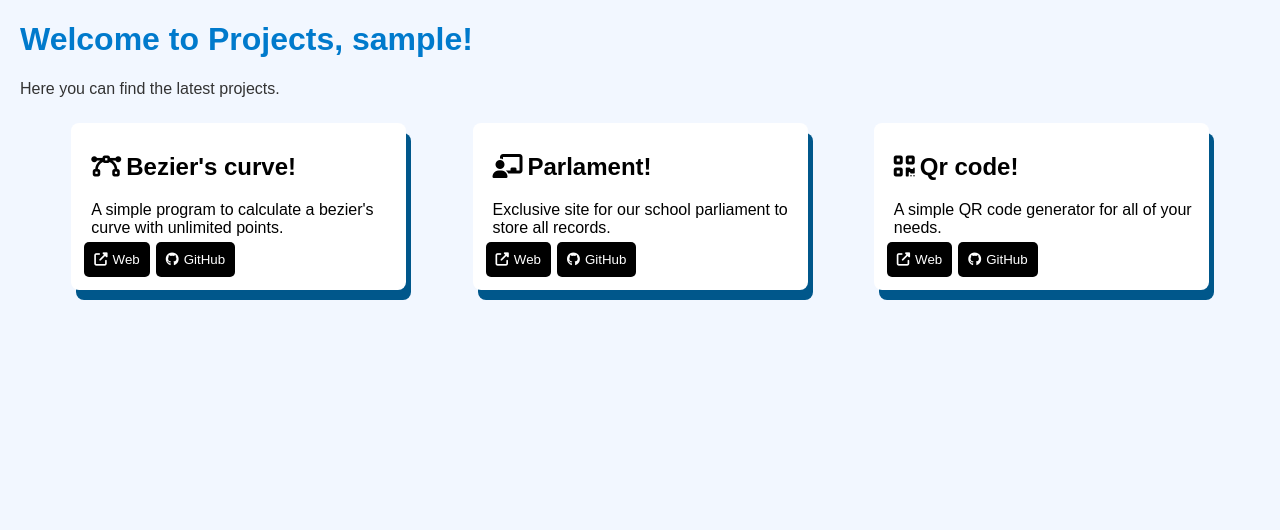
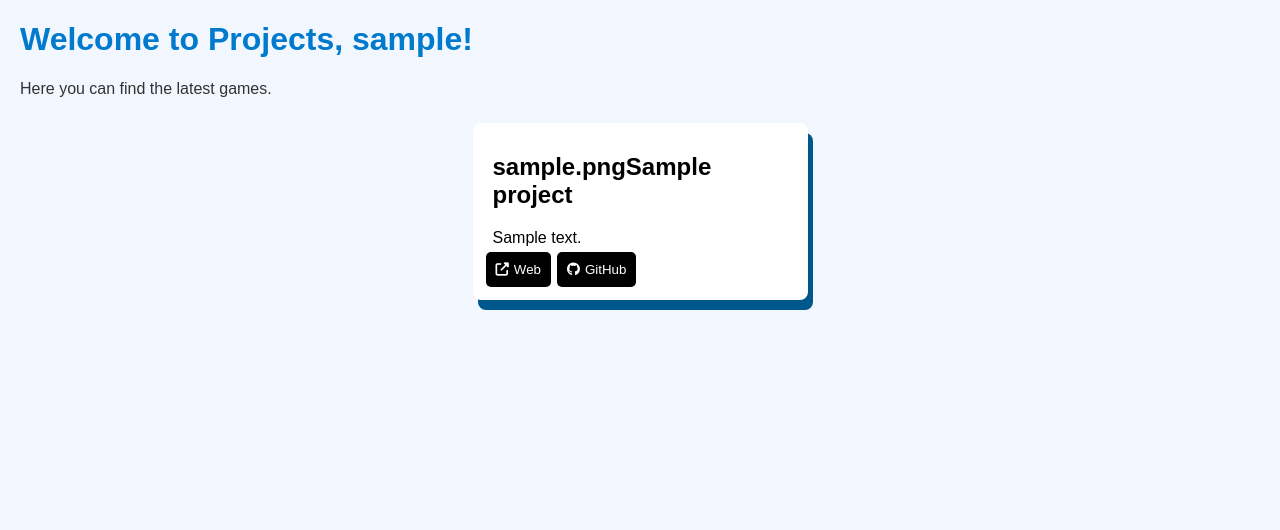
Before and after one commit to pascaljura/alba-rosa.cz, a PHP site: page /projects/ in a window 1280 px wide. Shown: the part 80-610 px from the top of the page. Run offline with PHP 8.4, Linux system fonts and the light colour scheme; the visitor is signed in with stand-in values (Sample User, id 1); tables that the repository leaves empty or names only in its code hold one stand-in row (values such as "Sample post"); a stand-in replaces the project's code that opens the database connection; some libraries are stand-ins or nearby versions.

Commit message:
Zobrazování projects a gamehub na základě databáze

```diff
--- a/projects/index.php
+++ b/projects/index.php
@@ -13,7 +13,6 @@ if (isset($_SESSION['user_id'])) {
   } else {
     $project_access = 0;
   }
-  $conn->close();
   echo '
 <html lang="en">
 
@@ -37,43 +36,38 @@ if (isset($_SESSION['user_id'])) {
   echo "
     <h1>Welcome to Projects, $username!</h1>";
   if ($project_access == 1) {
-    echo '<p>Here you can find the latest projects.</p>';
-    echo '<div class="showcont">';
+    // Získání dat z tabulky gamehub
+    $query = "SELECT * FROM projects";
+    $result = $conn->query($query);
 
-    echo '<div class="show" id="projshow">
-              <div class="button-text">
-                  <h2><i class="fa-solid fa-bezier-curve"></i>Bezier\'s curve!</h2>
-                  <h>A simple program to calculate a bezier\'s curve with unlimited points.</h>
-              </div>
-              <div class="button-container">
-              <button class="project-button" onclick="window.open(\'../bezier/\', \'_blank\');"><i class="fa-solid fa-up-right-from-square"></i>Web</button>
-              <button class="project-button" onclick="window.open(\'https://github.com/matkolo1/bezier\', \'_blank\');"><i class="fa-brands fa-github"></i>GitHub</button>
-              </div>
-              </div>';
+    if ($result->num_rows > 0) {
+      echo '
+      <p>Here you can find the latest games.</p>
+            </div><div class="showcont">';
+      while ($row = $result->fetch_assoc()) {
+        $icon = $row['icon']; // Předpokládejme, že sloupec s ikonami se jmenuje 'icon'
+        $name = $row['name']; // Předpokládejme, že sloupec s názvem se jmenuje 'name'
+        $description = $row['description']; // Předpokládejme, že sloupec s popisem se jmenuje 'description'
+        $web = $row['web']; // Předpokládejme, že sloupec s odkazem na web se jmenuje 'web'
+        $github = $row['github']; // Předpokládejme, že sloupec s odkazem na GitHub se jmenuje 'github'
 
-    echo '<div class="show" id="projshow">
-              <div class="button-text">
-                  <h2><i class="fa-solid fa-chalkboard-user"></i>Parlament!</h2>
-                  <h>Exclusive site for our school parliament to store all records.</h>
-              </div>
-              <div class="button-container">
-              <button class="project-button" onclick="window.open(\'../parlament/\', \'_blank\');"><i class="fa-solid fa-up-right-from-square"></i>Web</button>
-              <button class="project-button" onclick="window.open(\'https://github.com/pascaljura/parlament\', \'_blank\');"><i class="fa-brands fa-github"></i>GitHub</button>
-              </div>
-              </div>';
+        // Vytvoření HTML bloku pro každý záznam v tabulce
+        echo '
 
-    echo '<div class="show" id="projshow">
-              <div class="button-text">
-                  <h2><i class="fa-solid fa-qrcode"></i>Qr code!</h2>
-                  <h>A simple QR code generator for all of your needs.</h>
-              </div>
-              <div class="button-container">
-              <button class="project-button" onclick="window.open(\'../qr/\', \'_blank\');"><i class="fa-solid fa-up-right-from-square"></i>Web</button>
-              <button class="project-button" onclick="window.open(\'https://github.com/pascaljura/qr-code\', \'_blank\');"><i class="fa-brands fa-github"></i>GitHub</button>
-              </div>
-              </div>';
-
-    echo '</div>';
+        <div class="show" id="projshow">
+            <div class="button-text">
+                <h2>' . $icon . '' . $name . '</h2>
+                <h>' . $description . '</h>
+            </div>
+            <div class="button-container">
+                <button class="project-button" onclick="window.open(\'' . $web . '\', \'_blank\');"><i class="fa-solid fa-up-right-from-square"></i>Web</button>
+                <button class="project-button" onclick="window.open(\'' . $github . '\', \'_blank\');"><i class="fa-brands fa-github"></i>GitHub</button>
+            </div>
+        </div>';
+      }
+    } else {
+      echo "<p>No projects found in the gamehub.</p>";
+    }
   } else {
     echo '<p>Sorry, you don\'t have access :D</p>';
   }
```
Also changed, not shown: gamehub/index.php (+26 -29 lines).
